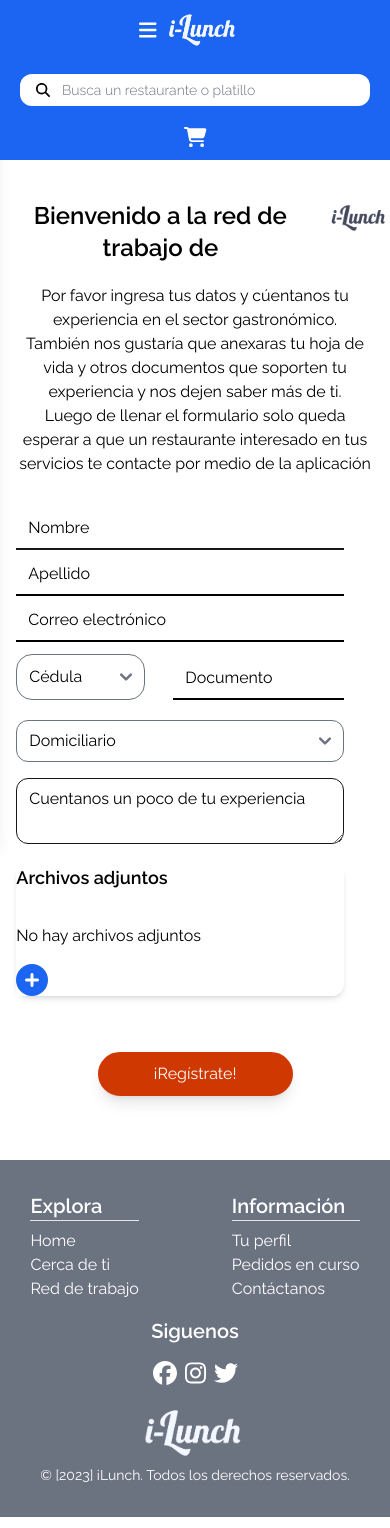
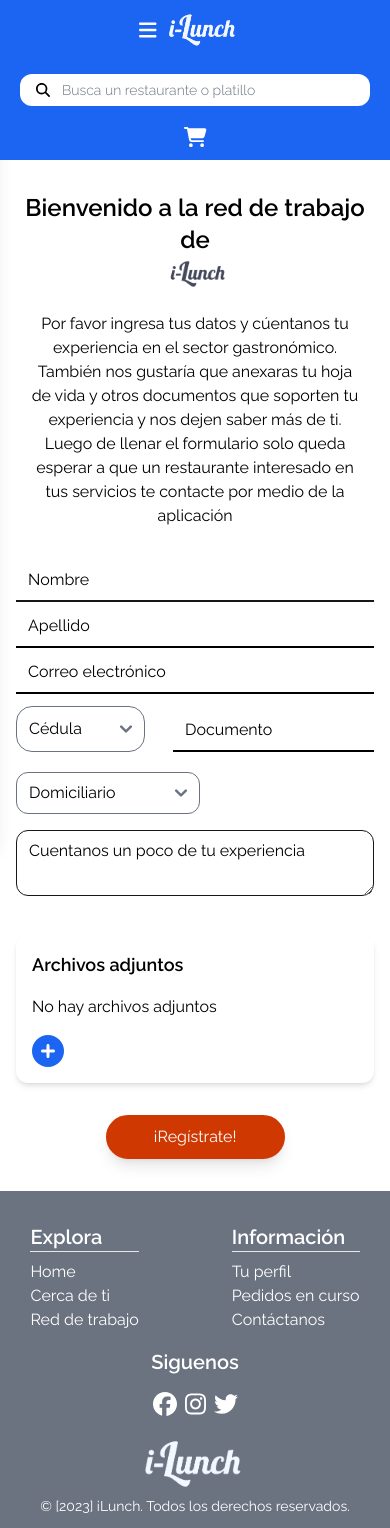
Before and after one commit to iLunch-delivery/iLunch-frontend, a Next.js app: page /register/candidate in a window 390 px wide. Shown: the top 1528 px of the page. Built offline with nearby package versions, Linux system fonts and the light colour scheme.

Commit message:
Candidate register responsive

```diff
--- a/app/register/candidate/page.tsx
+++ b/app/register/candidate/page.tsx
@@ -10,14 +10,13 @@ export default function RegisterCandidate() {
   const [fileList, setFileList] = useState<File[]>()
   return (
     <MainLayout>
-      <main className='flex flex-col items-center p-0 bg-white'>
-        <div className='flex flex-row mt-10 align-middle font-semibold text-2xl text-center'>
-          {' '}
-          Bienvenido a la red de trabajo de{' '}
+      <main className='flex flex-col items-center bg-white'>
+        <div className='flex flex-col md:flex-row align-middle font-semibold text-2xl text-center'>
+          Bienvenido a la red de trabajo de
           <Image
             src={logo}
             alt='iLunch logo'
-            className='align-middle h-9 w-auto ml-2 '
+            className='h-9 w-fit ml-2 self-center'
           />
         </div>
         <div className='flex flex-col items-center mt-5 w-11/12'>
@@ -35,15 +34,14 @@ export default function RegisterCandidate() {
             aplicación
           </span>
         </div>
-        <section className='form-section w-11/12 md:w-5/6 flex-col md:flex mt-7 mb-12'>
-          <div className='form w-11/12 md:w-1/2 flex-col rounded-xl mx-0 md:mx-4 p-0 md:p-2'>
-            <form className='flex flex-col'>
+        <section className='flex flex-col md:flex-row mt-7 gap-8'>
+          <div className='rounded-xl basis-full md:basis-1/2'>
+            <form  className='flex-col'>
               <input
                 type='text'
                 id='nombre'
                 placeholder='Nombre'
-                className=' focus:ring-0 focus:ring-offset-0 focus:border-black
-            focus:border-transparent bg-transparent border-0 border-b-2 border-neutral-900 placeholder-black mt-1 outline-0 w-full'
+                className=' focus:ring-0 focus:ring-offset-0 focus:border-black focus:border-transparent bg-transparent border-0 border-b-2 border-neutral-900 placeholder-black mt-1 outline-0 w-full'
               />
               <input
                 type='text'
@@ -64,9 +62,6 @@ export default function RegisterCandidate() {
                   id='tipo-id'
                   name='Tipo de documento'
                 >
-                  <option disabled selected>
-                    {' '}
-                  </option>
                   <option value='cedula' selected>
                     Cédula
                   </option>
@@ -93,14 +88,14 @@ export default function RegisterCandidate() {
               ></textarea>
             </form>
           </div>
-          <div className='files w-11/12 mt-5' >
-            <div className='flex flex-col shadow-md rounded-xl p-0 md:p-4 h-full'>
-              <h3 className='text-lg font-semibold mb-8'>Archivos adjuntos</h3>
+          <div className='files basis-full md:basis-1/2' >
+            <div className='flex flex-col shadow-md rounded-xl p-4 h-full'>
+              <h3 className='text-lg font-semibold mb-4'>Archivos adjuntos</h3>
               <UserFilesTable isEditing={true} files={fileList} />
             </div>
           </div>
         </section>
-        <button className=' mt-2 mb-16 p-2 text-white rounded-full border-2 self-center bg-orange-600 border-orange-600 w-6/12 md:w-1/6 lg:w-2/12 xl:w-1/12 shadow-lg '>
+        <button className=' mt-8 p-2 text-white rounded-full border-2 self-center bg-orange-600 border-orange-600 w-6/12 md:w-1/6 lg:w-2/12 xl:w-1/12 shadow-lg '>
           ¡Regístrate!
         </button>
       </main>
```
